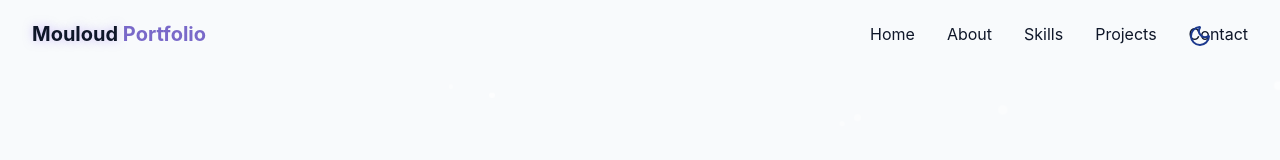
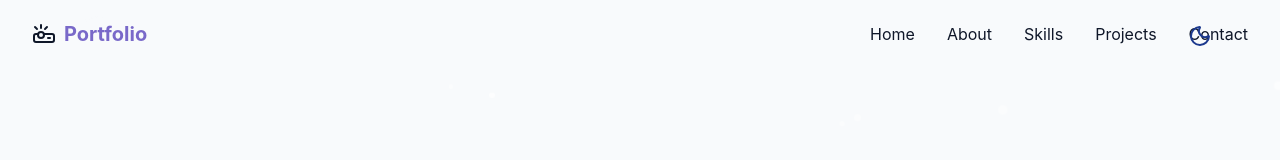
Before and after one commit to Mouloud78/portfolio, a React app: page / in a window 1280 px wide. Shown: the top 160 px of the page. Built offline with nearby package versions, Linux system fonts and the light colour scheme; the HTML template or start-up script is replaced by a standard one.

Commit message:
Navbar updated

```diff
--- a/src/components/Navbar.jsx
+++ b/src/components/Navbar.jsx
@@ -1,6 +1,6 @@
 import { useEffect, useState } from "react";
 import { cn } from "@/lib/utils";
-import { Menu, X } from "lucide-react";
+import { Menu, X, Projector } from "lucide-react";
 
 const navItems = [
   {
@@ -40,8 +40,11 @@ export const Navbar = () => {
           className="text-xl font-bold text-primary flex items-center"
           href="#hero"
         >
-          <span className="relative z-10">
-            <span className="text-glow text-foreground"> Mouloud </span>{" "}
+          <span className="relative z-10 flex items-center justify-center  gap-2">
+            <span className="text-glow text-foreground">
+              {" "}
+              <Projector />{" "}
+            </span>{" "}
             Portfolio
           </span>
         </a>
```
